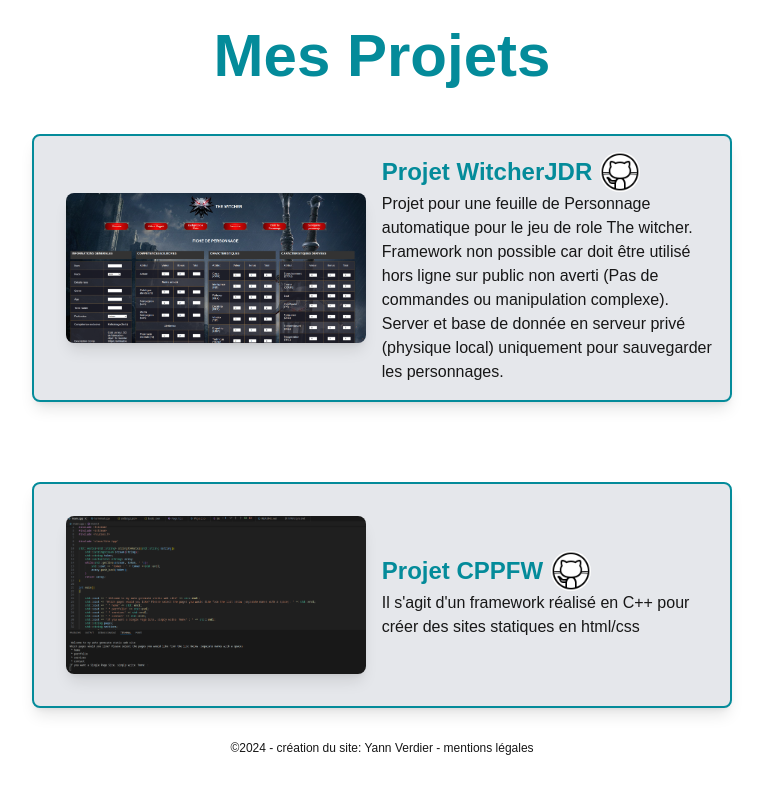
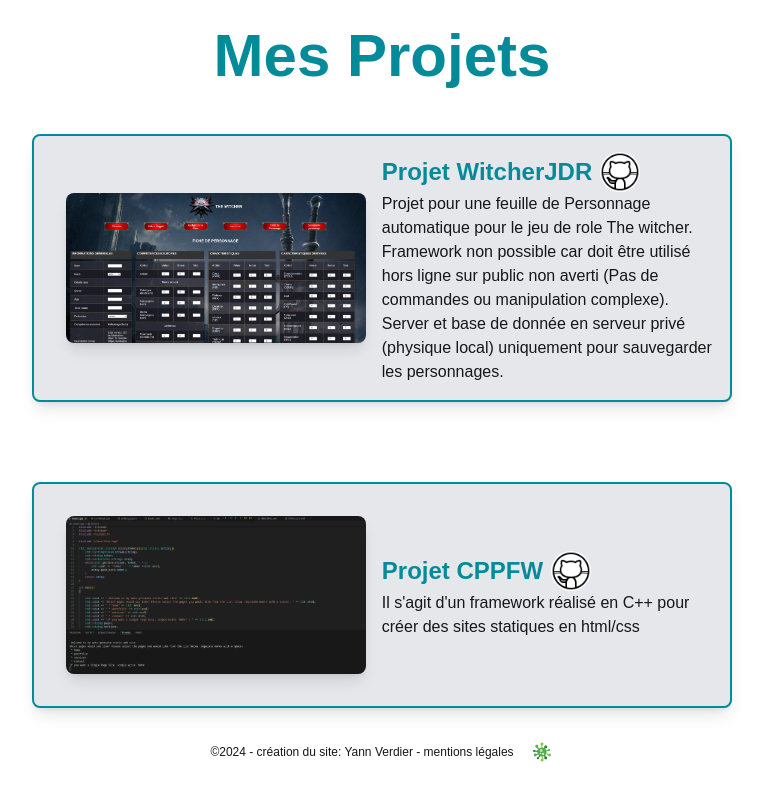
Before and after one commit to YannVerd/portfolio, a Next.js app: page / in a window 1280 px wide. Shown: the part 1296-2096 px from the top of the page, without its empty margins (258-1021 px from the left). Built offline with nearby package versions, Linux system fonts and the light colour scheme.

Commit message:
add easterEgg

```diff
--- a/src/app/components/legalNotices.tsx
+++ b/src/app/components/legalNotices.tsx
@@ -9,7 +9,6 @@ export interface IModal {
 export default function LegalNotices(props: IModal){
 
     return (
-        <>
             <div className="w-[70%] h-auto fixed rounded-lg border-secondary border-2 dark:bg-black shadow-lg left-[15%] top-[20%] flex-col justify-around items-center gap-4  z-50 bg-white p-4 overflow-hidden" style={{ display: props.isVisible ? 'flex' : 'none'}}>
                 <h2 className="text-6xl font-semibold text-secondary self-center">Mentions légales</h2>
                 <h3 className="text-3xl font-semibold">Propriétaire</h3>
@@ -18,7 +17,6 @@ export default function LegalNotices(props: IModal){
                 <p>Ce site est hébergé par la société Vercel Inc., située 340 S Lemon Ave #4133 Walnut, CA 91789, et joignable au (559) 288-7060.</p>
                 <button className="bg-secondary hover:bg-secondaryLight text-white font-bold py-2 px-4 border mt-1 border-secondary rounded" onClick={()=> { props.hook('legalNotices')}}>close</button>
             </div>
-        </>
 
     );
 }
--- a/src/app/page.tsx
+++ b/src/app/page.tsx
@@ -1,5 +1,5 @@
 'use client';
-import React from "react";
+import {useState} from "react";
 import Header from "@/app/components/header";
 import Skill from "./components/skill";
 import Project from "./components/project";
@@ -7,19 +7,27 @@ import LegalNotices from "./components/legalNotices";
 import Image from "next/image";
 import CVModal from "./components/cvModal";
 import {skills, projects} from './utils/constants.'
+import GameWindow from "@/game/gameWindow";
 
 export default function Home() {
-  const [legalNotices, setLegalNotices] = React.useState(false);
-  const [showCV, setShowCV] = React.useState(false);
+  const [legalNotices, setLegalNotices] = useState(false);
+  const [showCV, setShowCV] = useState(false);
+  const [launchGame, setLaunchGame]= useState(false);
 
   const handlingModal = (type: string) => {
-    if(type == 'CV'){
-      setShowCV(!showCV);
-      showCV ? document.documentElement.style.overflow = "" : document.documentElement.style.overflow = "hidden";
-    }else{
-      setLegalNotices(!legalNotices);
-      legalNotices ? document.documentElement.style.overflow = "" : document.documentElement.style.overflow = "hidden";
-
+    switch(type){
+      case 'CV':
+        setShowCV(!showCV);
+        showCV ? document.documentElement.style.overflow = "" : document.documentElement.style.overflow = "hidden"; // fixe the background
+        break;
+      case 'legalNotices':
+        setLegalNotices(!legalNotices);
+        legalNotices ? document.documentElement.style.overflow = "" : document.documentElement.style.overflow = "hidden";
+        break;
+      case 'game':
+        setLaunchGame(!launchGame);
+        launchGame ? document.documentElement.style.overflow = "" : document.documentElement.style.overflow = "hidden";
+        break;
     }
 
   }
@@ -79,9 +87,11 @@ export default function Home() {
             }
           </div>
         </section>
-        <footer>
+        <footer className="flex items-center">
           <LegalNotices isVisible={legalNotices} hook={handlingModal}/>
+          <GameWindow isVisible={launchGame} hook={handlingModal} />
           <p className="text-xs">©2024 - création du site: Yann Verdier - <button onClick={() => handlingModal('legalNotices')}><a>mentions légales</a></button></p>
+          <Image src="/game/virus.png" width={24} height={24} alt="easterEgg" className="ml-4 hover:scale-50" onClick={()=>{handlingModal('game')}}/>
         </footer>
       </main>
     </>
--- /dev/null
+++ b/src/game/gameWindow.tsx
@@ -0,0 +1,24 @@
+import React from "react";
+import { IModal } from "@/app/components/legalNotices";
+import Image from "next/image";
+
+
+
+export default function GameWindow(props: IModal){
+
+    return (
+            <div className="flex-col w-[70%] h-[80%] fixed border-gray-300 border-2 text-white bg-black shadow-lg left-[15%] top-[20%] z-50" style={{ display: props.isVisible ? 'flex' : 'none'}}>
+                <div className="flex justify-between items-center w-full bg-gray-400 border-2 border-gray-400">
+                    <h3 className="text-xl ml-">Virus attack</h3>
+                    <button className="bg-gray-300 hover:bg-gray-200 text-white font-bold py-2 px-4 border my-1 " onClick={()=> { props.hook('game')}}>X</button>
+                </div>
+                <div className="w-full h-full p-2 absolute">
+                    <div className="absolute w-full h-full">
+                        <Image src="/game/virus.png" width={50} height={50} alt="easterEgg" className="absolute left-10"/>
+                        <Image src="/game/player.png" width={50} height={50} alt="easterEgg" className="absolute bottom-0"/>
+                    </div>
+                </div>
+            </div>
+
+    );
+}
```
Also changed, not shown: public/game/player.png (added), public/game/virus.png (added).
